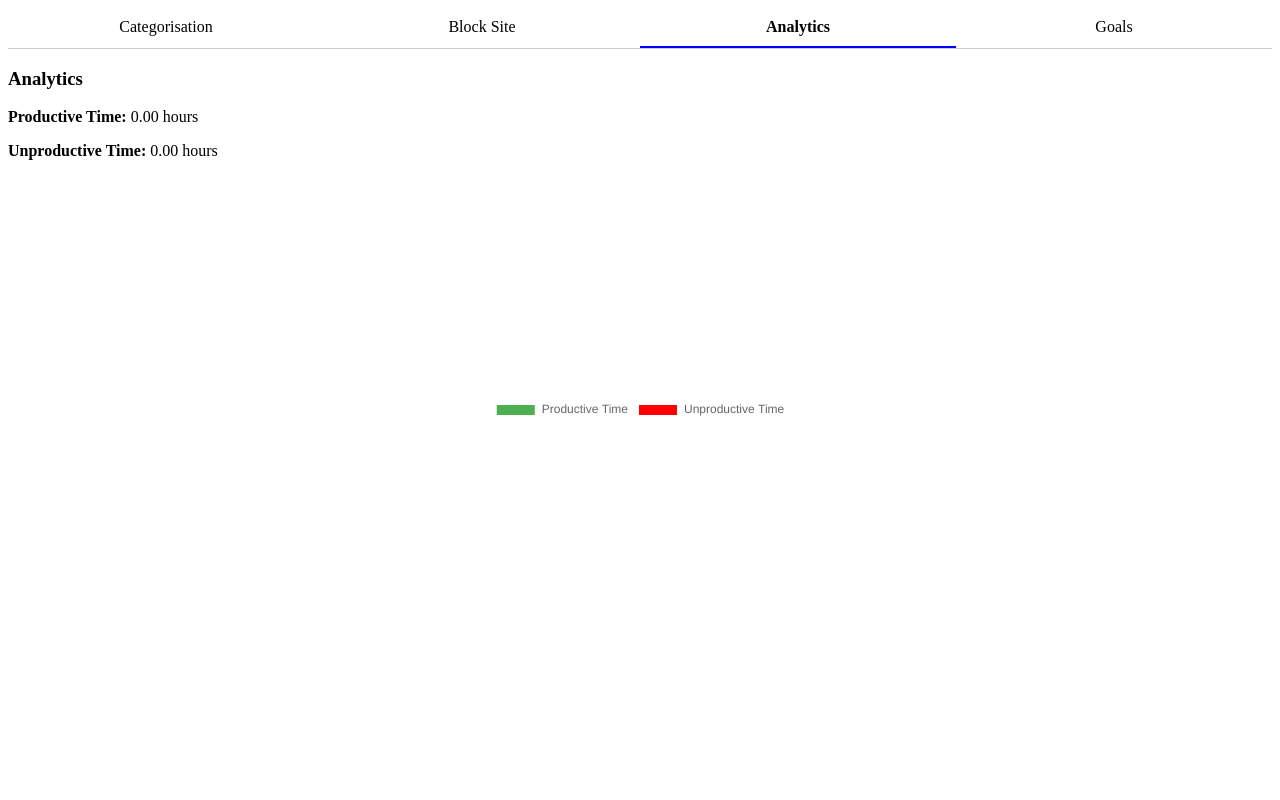
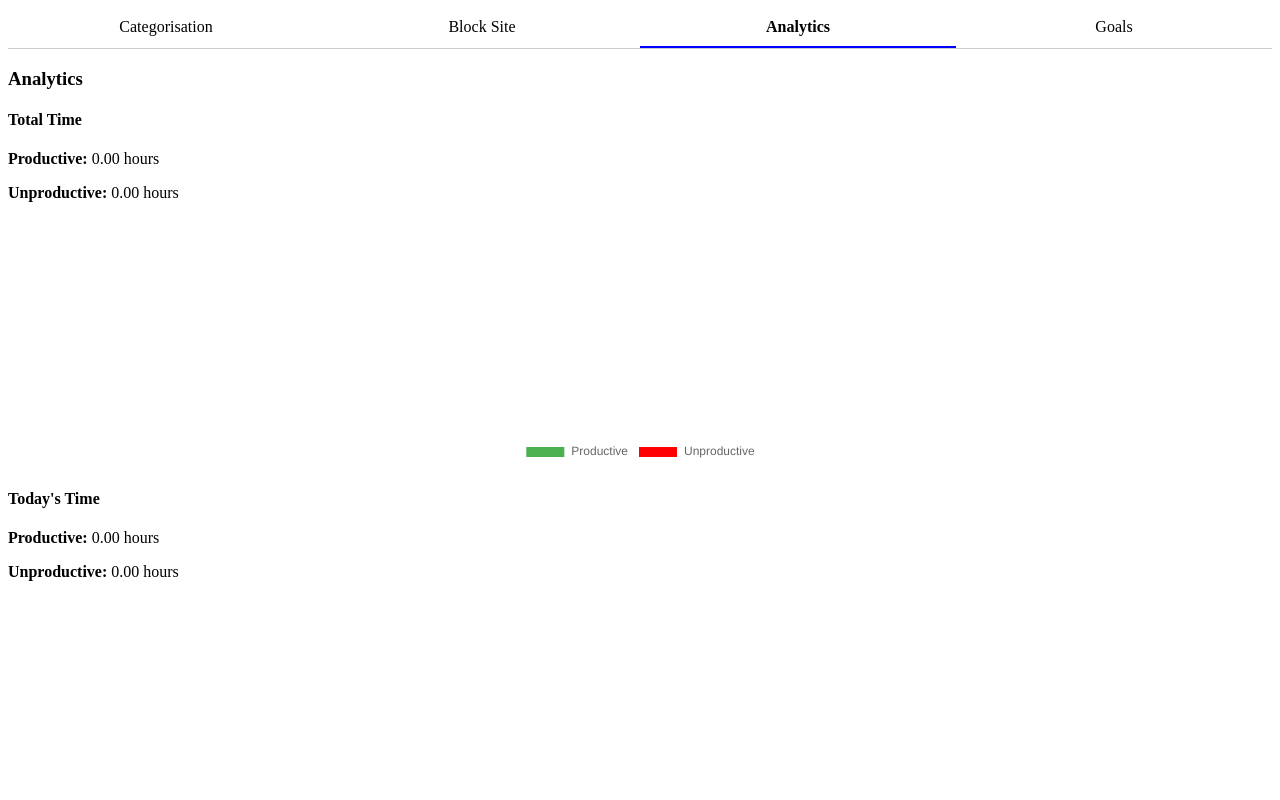
Before and after one commit to mohammed03p/webtime-pro, a Vue app: page / in a window 1280 px wide. Both pictures are taken after a click on the element "Analytics". Shown: the top 800 px of the page. Built offline with nearby package versions, Linux system fonts and the light colour scheme; the HTML template or start-up script is replaced by a standard one.

Commit message:
analytics tab showing 3 graphs, total, daily and weekly

```diff
--- a/popup.html
+++ b/popup.html
@@ -8,6 +8,6 @@
 </head>
 <body>
     <div id="app"></div>
-    <script type="module" src="./dist/assets/main-mUSY6n-C.js "></script>
+    <script type="module" src="./dist/assets/main-QP19Nl-N.js"></script>
 </body>
 </html>
--- a/src/components/AnalyticsTab.vue
+++ b/src/components/AnalyticsTab.vue
@@ -4,51 +4,101 @@ import { Chart, registerables } from "chart.js";
 
 Chart.register(...registerables);
 
+// Total
 const productiveTime = ref(0);
 const unproductiveTime = ref(0);
-let chartInstance = null;
 
-// Load and calculate data
+// Daily
+const productiveToday = ref(0);
+const unproductiveToday = ref(0);
+
+// Weekly
+const productiveWeekly = ref(0);
+const unproductiveWeekly = ref(0);
+
+// Chart instances
+let totalChart = null;
+let todayChart = null;
+let weekChart = null;
+
+// Helper to get date strings
+const todayDate = new Date().toISOString().split("T")[0];
+const last7Dates = [...Array(7)].map((_, i) => {
+  const d = new Date();
+  d.setDate(d.getDate() - i);
+  return d.toISOString().split("T")[0];
+});
+
+// Load time data
 const loadTimeData = () => {
   chrome.storage.local.get(["siteCategories", "timeLogs"], (data) => {
     const siteCategories = data.siteCategories || {};
     const timeLogs = data.timeLogs || {};
 
-    let productive = 0;
-    let unproductive = 0;
+    let totalProd = 0, totalUnprod = 0;
+    let todayProd = 0, todayUnprod = 0;
+    let weekProd = 0, weekUnprod = 0;
 
-    for (const site in timeLogs) {
-      const category = siteCategories[site] || "unclassified";
-      if (category === "productive") {
-        productive += timeLogs[site];
-      } else if (category === "unproductive") {
-        unproductive += timeLogs[site];
+    // Total time (everything)
+    for (const date in timeLogs) {
+      const sites = timeLogs[date];
+      for (const site in sites) {
+        const category = siteCategories[site] || "unclassified";
+        if (category === "productive") totalProd += sites[site];
+        else if (category === "unproductive") totalUnprod += sites[site];
       }
     }
 
-    productiveTime.value = productive;
-    unproductiveTime.value = unproductive;
+    // Today only
+    const todayLogs = timeLogs[todayDate] || {};
+    for (const site in todayLogs) {
+      const category = siteCategories[site] || "unclassified";
+      if (category === "productive") todayProd += todayLogs[site];
+      else if (category === "unproductive") todayUnprod += todayLogs[site];
+    }
 
-    nextTick(() => drawChart()); // draw after DOM is updated
+    // Last 7 days
+    last7Dates.forEach(date => {
+      const dayLogs = timeLogs[date] || {};
+      for (const site in dayLogs) {
+        const category = siteCategories[site] || "unclassified";
+        if (category === "productive") weekProd += dayLogs[site];
+        else if (category === "unproductive") weekUnprod += dayLogs[site];
+      }
+    });
+
+    productiveTime.value = totalProd;
+    unproductiveTime.value = totalUnprod;
+    productiveToday.value = todayProd;
+    unproductiveToday.value = todayUnprod;
+    productiveWeekly.value = weekProd;
+    unproductiveWeekly.value = weekUnprod;
+
+    nextTick(drawCharts);
   });
 };
 
-// Create or update the chart
-const drawChart = () => {
-  const ctx = document.getElementById("timeChart");
+// Draw charts
+const drawCharts = () => {
+  drawSingleChart("totalChart", productiveTime.value, unproductiveTime.value, totalChart, (instance) => totalChart = instance);
+  drawSingleChart("todayChart", productiveToday.value, unproductiveToday.value, todayChart, (instance) => todayChart = instance);
+  drawSingleChart("weekChart", productiveWeekly.value, unproductiveWeekly.value, weekChart, (instance) => weekChart = instance);
+};
 
+const drawSingleChart = (id, productive, unproductive, chartRef, setChart) => {
+  const ctx = document.getElementById(id);
   if (!ctx) return;
 
-  if (chartInstance) {
-    chartInstance.destroy();
+  if (chartRef) {
+    chartRef.destroy();
   }
 
-  chartInstance = new Chart(ctx, {
+  const newChart = new Chart(ctx, {
     type: "doughnut",
     data: {
-      labels: ["Productive Time", "Unproductive Time"],
+      labels: ["Productive", "Unproductive"],
       datasets: [{
-        data: [productiveTime.value, unproductiveTime.value],
+        data: [productive, unproductive],
         backgroundColor: ["#4CAF50", "#FF0000"]
       }]
     },
@@ -56,33 +106,46 @@ const drawChart = () => {
       responsive: true,
       maintainAspectRatio: false,
       plugins: {
-        legend: {
-          position: 'bottom'
-        }
+        legend: { position: 'bottom' }
       }
     }
   });
+
+  setChart(newChart);
 };
 
-onMounted(() => {
-  loadTimeData();
-});
+onMounted(loadTimeData);
 </script>
 
 <template>
   <div>
     <h3>Analytics</h3>
-    <p><strong>Productive Time:</strong> {{ (productiveTime / 3600).toFixed(2) }} hours</p>
-    <p><strong>Unproductive Time:</strong> {{ (unproductiveTime / 3600).toFixed(2) }} hours</p>
 
+    <h4>Total Time</h4>
+    <p><strong>Productive:</strong> {{ (productiveTime / 3600).toFixed(2) }} hours</p>
+    <p><strong>Unproductive:</strong> {{ (unproductiveTime / 3600).toFixed(2) }} hours</p>
     <div style="height: 250px;">
-      <canvas id="timeChart"></canvas>
+      <canvas id="totalChart"></canvas>
+    </div>
+
+    <h4>Today's Time</h4>
+    <p><strong>Productive:</strong> {{ (productiveToday / 3600).toFixed(2) }} hours</p>
+    <p><strong>Unproductive:</strong> {{ (unproductiveToday / 3600).toFixed(2) }} hours</p>
+    <div style="height: 250px;">
+      <canvas id="todayChart"></canvas>
+    </div>
+
+    <h4>Last 7 Days</h4>
+    <p><strong>Productive:</strong> {{ (productiveWeekly / 3600).toFixed(2) }} hours</p>
+    <p><strong>Unproductive:</strong> {{ (unproductiveWeekly / 3600).toFixed(2) }} hours</p>
+    <div style="height: 250px;">
+      <canvas id="weekChart"></canvas>
     </div>
   </div>
 </template>
 
 <style scoped>
-#timeChart {
+canvas {
   max-width: 100%;
 }
 </style>
```
